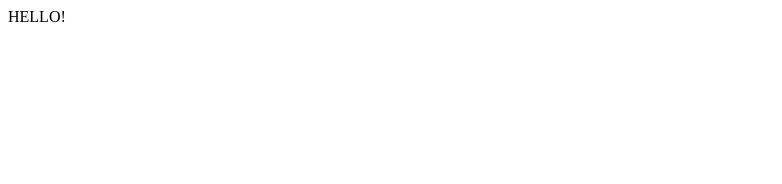
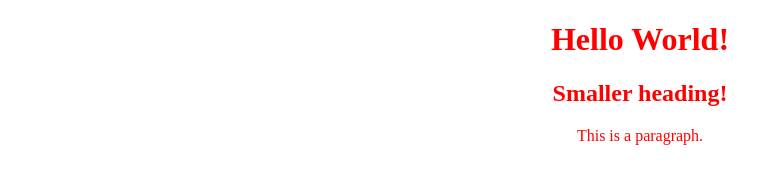
Before and after one commit to MrBill76er/Lab4, a plain HTML site: page index.html in a window 1280 px wide. Shown: the whole page, without its empty margins (0-782 px from the left). Drawn offline with Linux system fonts and the light colour scheme.

Commit message:
Update index.html

```diff
--- a/index.html
+++ b/index.html
@@ -1,3 +1,18 @@
+<!DOCTYPE html>
 <html>
-HELLO!
+<head>
+<style>
+h1, h2, p {
+    text-align: center;
+    color: red;
+}
+</style>
+</head>
+<body>
+
+<h1>Hello World!</h1>
+<h2>Smaller heading!</h2>
+<p>This is a paragraph.</p>
+
+</body>
 </html>
```
